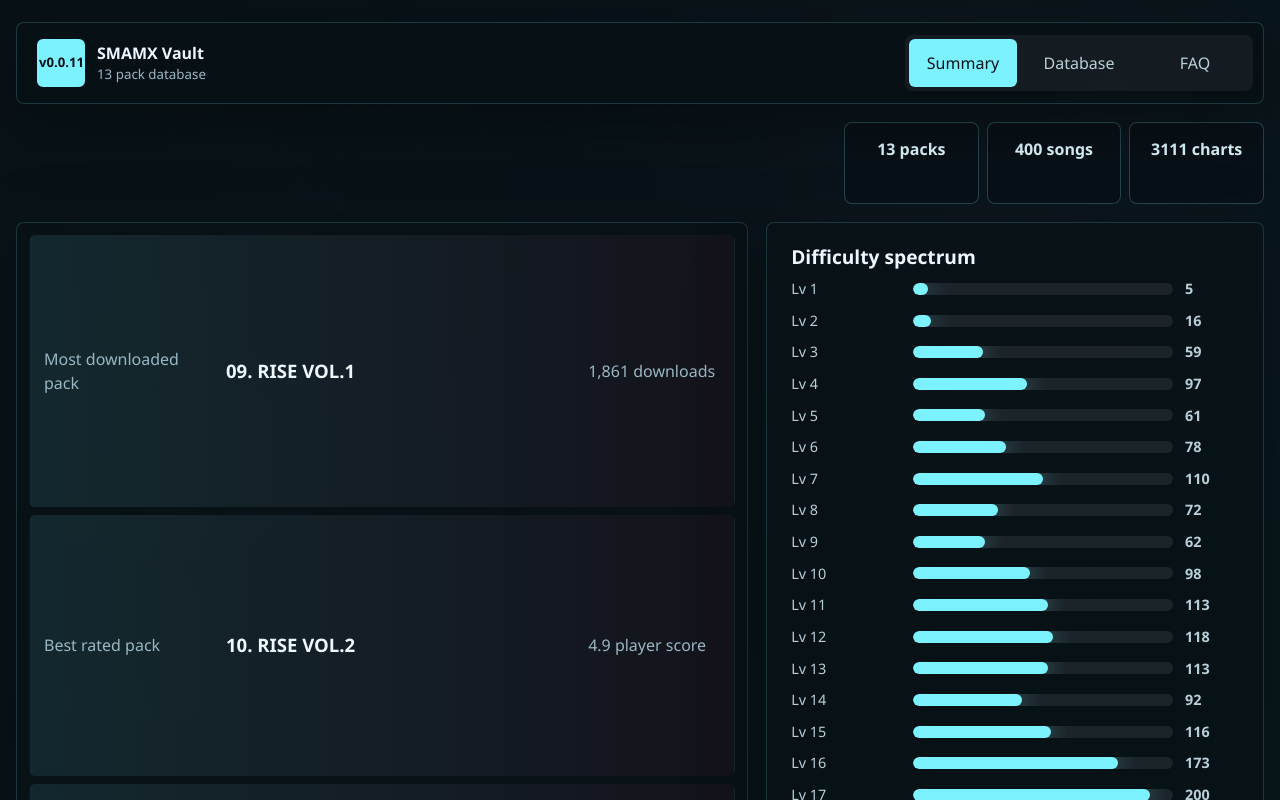
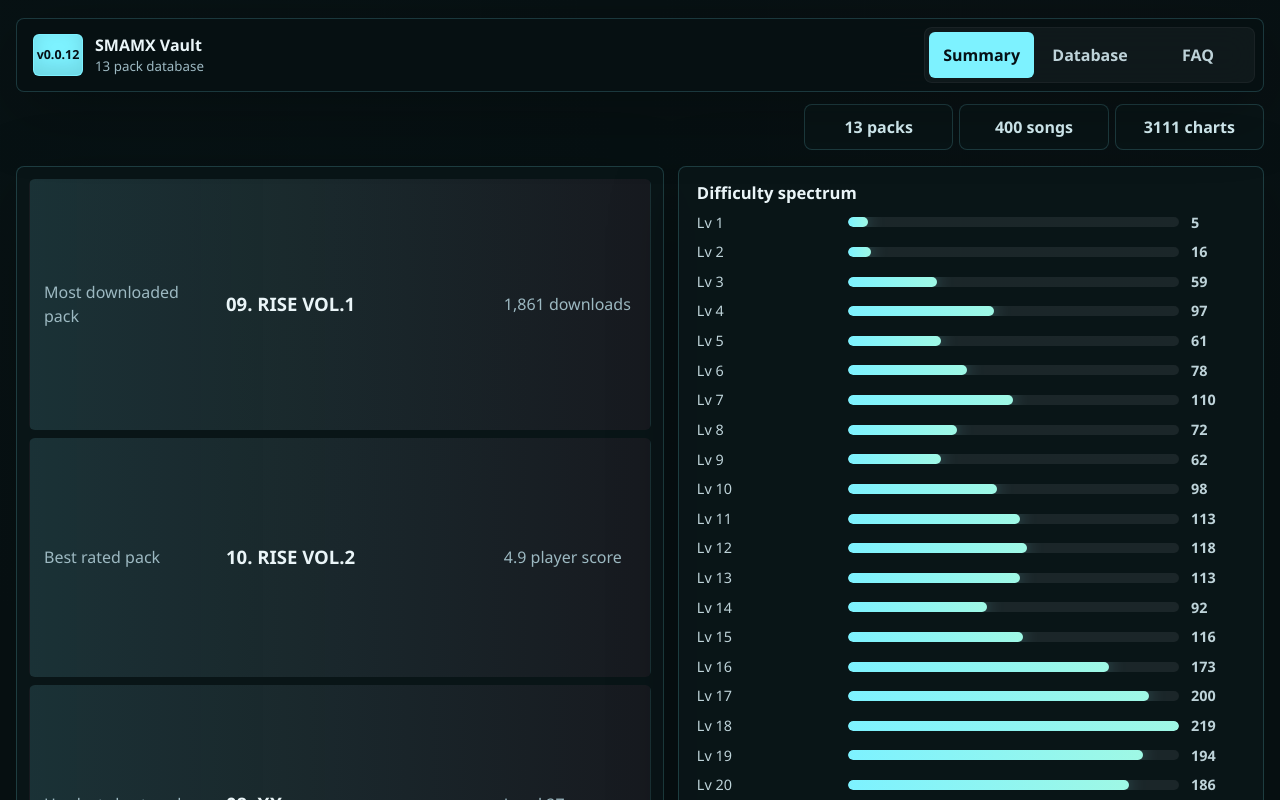
Before and after one commit to r3dthr33/sma-ziphub, a React (Vite) app: page / in a window 1280 px wide. Shown: the top 800 px of the page. Built offline with nearby package versions, Linux system fonts and the light colour scheme.

Commit message:
Polish catalog interface design

```diff
--- a/src/App.tsx
+++ b/src/App.tsx
@@ -62,7 +62,7 @@ function App() {
       <header className="topbar">
         <button className="brand-lockup" onClick={() => setActiveSection("summary")} type="button">
           <span className="brand-mark">
-            <strong>v0.0.11</strong>
+            <strong>v0.0.12</strong>
           </span>
           <span>
             <strong>SMAMX Vault</strong>
--- a/src/styles.css
+++ b/src/styles.css
@@ -1,6 +1,19 @@
 :root {
-  color: #eef7ff;
-  background: #081116;
+  color: #eaf5f8;
+  background: #071113;
+  --bg: #071113;
+  --panel: rgba(10, 22, 25, 0.82);
+  --panel-strong: rgba(13, 29, 33, 0.94);
+  --panel-soft: rgba(255, 255, 255, 0.045);
+  --line: rgba(125, 242, 255, 0.18);
+  --line-strong: rgba(125, 242, 255, 0.38);
+  --text: #eaf5f8;
+  --muted: #9db9c2;
+  --muted-strong: #bed3d9;
+  --accent: #7df2ff;
+  --accent-ink: #061015;
+  --hot: #ff367d;
+  --radius: 8px;
   font-family:
     "Segoe UI",
     system-ui,
@@ -21,11 +34,11 @@ body {
   min-width: 320px;
   min-height: 100dvh;
   background:
-    linear-gradient(120deg, rgba(8, 17, 22, 0.92), rgba(7, 24, 30, 0.94)),
-    repeating-linear-gradient(90deg, rgba(125, 242, 255, 0.08) 0 1px, transparent 1px 84px),
-    radial-gradient(circle at 80% 10%, rgba(255, 54, 125, 0.24), transparent 30%),
-    radial-gradient(circle at 12% 24%, rgba(21, 209, 163, 0.18), transparent 28%),
-    #081116;
+    linear-gradient(180deg, rgba(7, 17, 19, 0.94), rgba(7, 17, 19, 0.98)),
+    radial-gradient(circle at 82% 8%, rgba(255, 54, 125, 0.18), transparent 26%),
+    radial-gradient(circle at 12% 14%, rgba(125, 242, 255, 0.13), transparent 30%),
+    repeating-linear-gradient(90deg, rgba(125, 242, 255, 0.035) 0 1px, transparent 1px 96px),
+    var(--bg);
 }
 
 button,
@@ -39,9 +52,9 @@ button {
 }
 
 .app-shell {
-  width: min(1440px, calc(100% - 32px));
+  width: min(1480px, calc(100% - 32px));
   margin: 0 auto;
-  padding: 22px 0 48px;
+  padding: 18px 0 48px;
 }
 
 .topbar {
@@ -51,14 +64,14 @@ button {
   display: flex;
   align-items: center;
   justify-content: space-between;
-  gap: 18px;
-  min-height: 72px;
-  padding: 10px;
-  border: 1px solid rgba(125, 242, 255, 0.18);
-  border-radius: 8px;
-  background: rgba(8, 17, 22, 0.86);
-  backdrop-filter: blur(18px);
-  box-shadow: 0 20px 70px rgba(0, 0, 0, 0.32);
+  gap: 14px;
+  min-height: 66px;
+  padding: 8px;
+  border: 1px solid var(--line);
+  border-radius: var(--radius);
+  background: rgba(7, 17, 19, 0.88);
+  backdrop-filter: blur(18px) saturate(130%);
+  box-shadow: 0 18px 70px rgba(0, 0, 0, 0.28);
 }
 
 .brand-lockup,
@@ -74,7 +87,7 @@ button {
   align-items: center;
   gap: 12px;
   min-width: 220px;
-  padding: 6px 10px;
+  padding: 6px 8px;
   border-radius: 6px;
   background: transparent;
   text-align: left;
@@ -82,14 +95,15 @@ button {
 
 .brand-mark {
   display: grid;
-  width: 48px;
-  height: 48px;
+  width: 50px;
+  height: 42px;
   place-items: center;
-  border: 2px solid #7df2ff;
+  border: 1px solid rgba(125, 242, 255, 0.65);
   border-radius: 6px;
-  color: #081116;
-  background: #7df2ff;
+  color: var(--accent-ink);
+  background: var(--accent);
   letter-spacing: 0;
+  box-shadow: inset 0 -8px 18px rgba(6, 16, 21, 0.12);
 }
 
 .brand-mark strong,
@@ -99,29 +113,31 @@ button {
 }
 
 .brand-mark strong {
-  font-size: 0.82rem;
+  font-size: 0.78rem;
   font-weight: 950;
   line-height: 1;
 }
 
 .brand-lockup small {
-  color: #99b8c4;
+  color: var(--muted);
 }
 
 .nav-tabs {
   display: flex;
-  gap: 8px;
+  gap: 4px;
   padding: 4px;
-  border-radius: 8px;
-  background: rgba(255, 255, 255, 0.05);
+  border: 1px solid rgba(255, 255, 255, 0.045);
+  border-radius: var(--radius);
+  background: rgba(255, 255, 255, 0.04);
 }
 
 .nav-tabs button {
-  min-width: 108px;
-  padding: 12px 16px;
+  min-width: 104px;
+  padding: 11px 14px;
   border-radius: 6px;
   background: transparent;
-  color: #b9d0d9;
+  color: var(--muted-strong);
+  font-weight: 760;
   transition:
     background 180ms ease,
     color 180ms ease,
@@ -130,8 +146,8 @@ button {
 
 .nav-tabs button:hover,
 .nav-tabs button.active {
-  background: #7df2ff;
-  color: #061015;
+  background: var(--accent);
+  color: var(--accent-ink);
 }
 
 .nav-tabs button:active,
@@ -143,12 +159,12 @@ button {
 .hero-band {
   display: flex;
   justify-content: flex-end;
-  padding: 18px 0;
+  padding: 12px 0 16px;
 }
 
 .eyebrow {
   margin: 0 0 14px;
-  color: #7df2ff;
+  color: var(--accent);
   font-size: 0.86rem;
   font-weight: 850;
   text-transform: uppercase;
@@ -170,23 +186,23 @@ h1 {
 
 h2 {
   margin-bottom: 18px;
-  font-size: clamp(2rem, 3vw, 3.4rem);
+  font-size: clamp(1.4rem, 2.2vw, 2rem);
   line-height: 1;
 }
 
 .hero-console {
   display: grid;
-  grid-template-columns: repeat(3, minmax(86px, 1fr));
-  gap: 8px;
-  width: min(420px, 100%);
+  grid-template-columns: repeat(3, minmax(96px, 1fr));
+  gap: 6px;
+  width: min(460px, 100%);
 }
 
 .hero-console span {
-  min-height: 82px;
-  padding: 14px;
-  border: 1px solid rgba(125, 242, 255, 0.24);
-  border-radius: 8px;
-  background: rgba(8, 17, 22, 0.7);
+  min-height: 44px;
+  padding: 10px 12px;
+  border: 1px solid var(--line);
+  border-radius: var(--radius);
+  background: var(--panel);
   color: #dffaff;
   font-weight: 850;
   text-align: center;
@@ -198,8 +214,8 @@ h2 {
 
 .summary-grid {
   display: grid;
-  grid-template-columns: minmax(0, 1.25fr) minmax(320px, 0.85fr);
-  gap: 18px;
+  grid-template-columns: minmax(0, 1.05fr) minmax(360px, 0.95fr);
+  gap: 14px;
   align-items: stretch;
 }
 
@@ -210,10 +226,10 @@ h2 {
 .song-detail,
 .faq-intro,
 .faq-list {
-  border: 1px solid rgba(125, 242, 255, 0.16);
-  border-radius: 8px;
-  background: rgba(8, 17, 22, 0.66);
-  box-shadow: 0 20px 80px rgba(0, 0, 0, 0.24);
+  border: 1px solid var(--line);
+  border-radius: var(--radius);
+  background: var(--panel);
+  box-shadow: 0 18px 72px rgba(0, 0, 0, 0.24);
 }
 
 .metrics-ladder {
@@ -232,7 +248,9 @@ h2 {
   padding: 12px 14px;
   border: 1px solid transparent;
   border-radius: 6px;
-  background: linear-gradient(90deg, rgba(125, 242, 255, 0.1), rgba(255, 54, 125, 0.05));
+  background:
+    linear-gradient(90deg, rgba(125, 242, 255, 0.115), rgba(255, 54, 125, 0.035)),
+    rgba(255, 255, 255, 0.025);
   color: inherit;
   font: inherit;
   text-align: left;
@@ -244,8 +262,10 @@ h2 {
 
 .metric-row:hover,
 .metric-row:focus-visible {
-  border-color: rgba(125, 242, 255, 0.44);
-  background: linear-gradient(90deg, rgba(125, 242, 255, 0.18), rgba(255, 54, 125, 0.08));
+  border-color: var(--line-strong);
+  background:
+    linear-gradient(90deg, rgba(125, 242, 255, 0.18), rgba(255, 54, 125, 0.06)),
+    rgba(255, 255, 255, 0.035);
 }
 
 .metric-row:focus-visible {
@@ -255,13 +275,13 @@ h2 {
 
 .metric-row span,
 .metric-row em {
-  color: #99b8c4;
+  color: var(--muted);
   font-style: normal;
 }
 
 .metric-row strong {
   overflow: hidden;
-  color: #eef7ff;
+  color: var(--text);
   font-size: clamp(1rem, 1.45vw, 1.35rem);
   line-height: 1.08;
   text-overflow: ellipsis;
@@ -271,23 +291,25 @@ h2 {
 .chart-stack {
   display: flex;
   flex-direction: column;
-  gap: 20px;
-  padding: 24px;
+  gap: 18px;
+  padding: 18px;
 }
 
 .spectrum-block {
   display: grid;
-  gap: 12px;
+  gap: 10px;
 }
 
 .spectrum-block h2 {
   margin: 0;
-  font-size: 1.2rem;
+  color: var(--text);
+  font-size: 1.04rem;
+  letter-spacing: 0;
 }
 
 .level-bars {
   display: grid;
-  gap: 10px;
+  gap: 8px;
 }
 
 .level-row {
@@ -295,7 +317,7 @@ h2 {
   grid-template-columns: minmax(108px, 0.42fr) minmax(180px, 1fr) 54px;
   gap: 12px;
   align-items: center;
-  color: #b9d0d9;
+  color: var(--muted-strong);
   font-size: 0.9rem;
 }
 
@@ -310,27 +332,27 @@ h2 {
 }
 
 .level-row div {
-  height: 12px;
+  height: 10px;
   width: 100%;
   overflow: hidden;
   border-radius: 999px;
-  background: rgba(255, 255, 255, 0.08);
+  background: rgba(255, 255, 255, 0.075);
 }
 
 .level-row i {
   display: block;
   height: 100%;
   border-radius: inherit;
-  background: #7df2ff;
-  box-shadow: 0 0 24px rgba(125, 242, 255, 0.54);
+  background: linear-gradient(90deg, #7df2ff, #9ff8e5);
+  box-shadow: 0 0 18px rgba(125, 242, 255, 0.38);
 }
 
 .primary-action {
   width: 100%;
-  min-height: 54px;
+  min-height: 48px;
   margin-top: auto;
   border-radius: 6px;
-  background: #ff367d;
+  background: var(--hot);
   color: #fff6fa;
   font-weight: 850;
   transition:
@@ -345,7 +367,7 @@ h2 {
 .database-layout {
   display: grid;
   grid-template-columns: 250px minmax(320px, 1fr) minmax(320px, 420px);
-  gap: 18px;
+  gap: 14px;
   align-items: start;
 }
 
@@ -355,16 +377,16 @@ h2 {
 
 .filter-panel {
   position: sticky;
-  top: 104px;
+  top: 96px;
   display: grid;
-  gap: 18px;
-  padding: 18px;
+  gap: 14px;
+  padding: 14px;
 }
 
 label {
   display: grid;
   gap: 8px;
-  color: #99b8c4;
+  color: var(--muted);
   font-size: 0.92rem;
   font-weight: 750;
 }
@@ -372,33 +394,33 @@ label {
 input,
 select {
   width: 100%;
-  min-height: 48px;
-  border: 1px solid rgba(125, 242, 255, 0.22);
+  min-height: 44px;
+  border: 1px solid var(--line);
   border-radius: 6px;
   outline: none;
-  background: rgba(255, 255, 255, 0.06);
-  color: #eef7ff;
+  background: rgba(255, 255, 255, 0.045);
+  color: var(--text);
   padding: 0 12px;
 }
 
 input:focus,
 select:focus {
-  border-color: #7df2ff;
+  border-color: var(--accent);
   box-shadow: 0 0 0 3px rgba(125, 242, 255, 0.14);
 }
 
 select option {
-  color: #081116;
+  color: var(--accent-ink);
 }
 
 .song-wheel {
   display: grid;
-  gap: 10px;
+  gap: 8px;
   max-height: 720px;
   overflow: auto;
-  padding: 12px;
+  padding: 10px;
   scrollbar-width: none;
-  mask-image: linear-gradient(to bottom, transparent 0, #000 18px, #000 calc(100% - 18px), transparent 100%);
+  mask-image: linear-gradient(to bottom, transparent 0, #000 14px, #000 calc(100% - 14px), transparent 100%);
 }
 
 .song-wheel::-webkit-scrollbar,
@@ -414,13 +436,13 @@ select option {
 .song-strip {
   display: grid;
   grid-template-columns: 72px minmax(0, 1fr) auto;
-  gap: 14px;
+  gap: 12px;
   align-items: center;
-  min-height: 82px;
-  padding: 12px 14px;
+  min-height: 74px;
+  padding: 10px 12px;
   border: 1px solid rgba(125, 242, 255, 0.12);
   border-radius: 6px;
-  background: rgba(255, 255, 255, 0.05);
+  background: rgba(255, 255, 255, 0.04);
   text-align: left;
   transition:
     border-color 180ms ease,
@@ -430,9 +452,11 @@ select option {
 
 .song-strip:hover,
 .song-strip.selected {
-  border-color: #7df2ff;
-  background: linear-gradient(90deg, rgba(125, 242, 255, 0.18), rgba(255, 54, 125, 0.08));
-  transform: translateX(4px);
+  border-color: var(--accent);
+  background:
+    linear-gradient(90deg, rgba(125, 242, 255, 0.14), rgba(255, 54, 125, 0.04)),
+    rgba(255, 255, 255, 0.035);
+  transform: translateX(2px);
 }
 
 .song-strip strong,
@@ -442,13 +466,13 @@ select option {
 
 .song-strip strong {
   overflow-wrap: anywhere;
-  font-size: 1.06rem;
+  font-size: 1rem;
   line-height: 1.15;
 }
 
 .song-strip small,
 .song-strip em {
-  color: #99b8c4;
+  color: var(--muted);
   font-style: normal;
 }
 
@@ -466,17 +490,17 @@ select option {
 
 .level-chip {
   display: grid;
-  min-height: 48px;
+  min-height: 42px;
   place-items: center;
   border-radius: 6px;
-  background: #7df2ff;
-  color: #061015;
+  background: var(--accent);
+  color: var(--accent-ink);
   font-weight: 950;
 }
 
 .song-detail {
   position: sticky;
-  top: 104px;
+  top: 96px;
   overflow: hidden;
 }
 
@@ -487,17 +511,17 @@ select option {
 
 .back-button {
   justify-self: start;
-  min-height: 42px;
-  border: 1px solid rgba(125, 242, 255, 0.28);
+  min-height: 40px;
+  border: 1px solid var(--line);
   border-radius: 6px;
-  background: rgba(255, 255, 255, 0.06);
-  color: #eef7ff;
+  background: rgba(255, 255, 255, 0.045);
+  color: var(--text);
   padding: 0 14px;
   font-weight: 850;
 }
 
 .back-button:hover {
-  border-color: #7df2ff;
+  border-color: var(--accent);
   background: rgba(125, 242, 255, 0.14);
 }
 
@@ -505,19 +529,20 @@ select option {
   display: grid;
   grid-template-columns: minmax(0, 1fr) minmax(280px, 390px);
   overflow: hidden;
-  border-radius: 8px;
-  background: rgba(8, 17, 22, 0.76);
+  border: 1px solid var(--line);
+  border-radius: var(--radius);
+  background: var(--panel-strong);
 }
 
 .song-banner {
   display: flex;
-  min-height: 210px;
+  min-height: 172px;
   flex-direction: column;
   justify-content: end;
-  padding: 22px;
+  padding: 18px;
   background:
-    linear-gradient(145deg, rgba(255, 54, 125, 0.5), rgba(125, 242, 255, 0.18)),
-    repeating-linear-gradient(-45deg, rgba(255, 255, 255, 0.12) 0 1px, transparent 1px 18px);
+    linear-gradient(135deg, rgba(125, 242, 255, 0.2), rgba(255, 54, 125, 0.16)),
+    repeating-linear-gradient(-45deg, rgba(255, 255, 255, 0.07) 0 1px, transparent 1px 18px);
 }
 
 .song-banner span,
@@ -526,8 +551,8 @@ select option {
 }
 
 .song-banner strong {
-  font-size: clamp(2rem, 4vw, 3.6rem);
-  line-height: 0.95;
+  font-size: clamp(1.8rem, 3.2vw, 3rem);
+  line-height: 1;
 }
 
 .title-qr {
@@ -535,9 +560,9 @@ select option {
   grid-template-columns: 112px minmax(0, 1fr);
   gap: 14px;
   align-items: center;
-  padding: 18px;
-  border-left: 1px solid rgba(125, 242, 255, 0.16);
-  background: rgba(8, 17, 22, 0.9);
+  padding: 16px;
+  border-left: 1px solid var(--line);
+  background: rgba(7, 17, 19, 0.72);
 }
 
 .title-qr strong {
@@ -548,32 +573,38 @@ select option {
   display: grid;
   grid-template-columns: repeat(2, 1fr);
   gap: 1px;
-  background: rgba(125, 242, 255, 0.12);
+  border: 1px solid var(--line);
+  border-radius: var(--radius);
+  overflow: hidden;
+  background: var(--line);
 }
 
 .detail-grid span {
   display: grid;
   gap: 6px;
-  min-height: 86px;
-  padding: 14px;
-  background: rgba(8, 17, 22, 0.94);
-  color: #99b8c4;
+  min-height: 76px;
+  padding: 12px;
+  background: rgba(7, 17, 19, 0.94);
+  color: var(--muted);
 }
 
 .detail-grid strong {
-  color: #eef7ff;
+  color: var(--text);
   font-size: 1.2rem;
 }
 
 .pack-simfiles {
   display: grid;
-  gap: 14px;
-  padding: 16px;
+  gap: 12px;
+  padding: 14px;
+  border: 1px solid var(--line);
+  border-radius: var(--radius);
+  background: rgba(7, 17, 19, 0.48);
 }
 
 .pack-simfiles h2 {
   margin: 0;
-  font-size: 1.35rem;
+  font-size: 1.15rem;
 }
 
 .simfile-stack {
@@ -587,34 +618,34 @@ select option {
 
 .simfile-entry {
   display: grid;
-  border: 1px solid rgba(125, 242, 255, 0.22);
+  border: 1px solid var(--line);
   border-radius: 6px;
-  background: rgba(255, 255, 255, 0.055);
+  background: rgba(255, 255, 255, 0.04);
 }
 
 .simfile-entry[aria-expanded="true"] {
-  border-color: rgba(125, 242, 255, 0.5);
-  background: rgba(125, 242, 255, 0.09);
+  border-color: var(--line-strong);
+  background: rgba(125, 242, 255, 0.075);
 }
 
 .simfile-trigger {
   display: grid;
   grid-template-columns: minmax(0, 1fr) auto;
-  gap: 14px;
+  gap: 12px;
   align-items: center;
   width: 100%;
   min-height: 0;
-  padding: 16px;
+  padding: 12px;
   border: 0;
   background: transparent;
-  color: #eef7ff;
+  color: var(--text);
   cursor: pointer;
   font: inherit;
   text-align: left;
 }
 
 .simfile-trigger:hover {
-  background: rgba(125, 242, 255, 0.06);
+  background: rgba(125, 242, 255, 0.055);
 }
 
 .simfile-trigger:focus-visible {
@@ -642,55 +673,55 @@ select option {
 }
 
 .simfile-main h3 {
-  color: #eef7ff;
-  font-size: 1.12rem;
+  color: var(--text);
+  font-size: 1rem;
   line-height: 1.1;
 }
 
 .simfile-main p {
-  color: #99b8c4;
-  font-size: 0.86rem;
+  color: var(--muted);
+  font-size: 0.8rem;
   line-height: 1.15;
 }
 
 .simfile-meta {
   display: grid;
-  grid-template-columns: repeat(3, minmax(88px, auto));
-  gap: 8px;
+  grid-template-columns: repeat(3, minmax(78px, auto));
+  gap: 6px;
 }
 
 .simfile-meta > div {
   display: grid;
   gap: 2px;
-  min-height: 44px;
-  min-width: 88px;
+  min-height: 38px;
+  min-width: 78px;
   align-content: center;
   justify-items: center;
-  padding: 6px 10px;
+  padding: 5px 8px;
   border-radius: 6px;
-  background: rgba(255, 255, 255, 0.06);
+  background: rgba(255, 255, 255, 0.055);
   white-space: nowrap;
 }
 
 .simfile-meta small {
-  color: #99b8c4;
+  color: var(--muted);
   font-size: 0.68rem;
   line-height: 1;
 }
 
 .simfile-meta strong {
-  color: #dce9ee;
+  color: var(--muted-strong);
   font-size: 0.95rem;
   line-height: 1.05;
 }
 
 .simfile-meta .simfile-level {
-  background: #7df2ff;
+  background: var(--accent);
 }
 
 .simfile-meta .simfile-level small,
 .simfile-meta .simfile-level strong {
-  color: #061015;
+  color: var(--accent-ink);
 }
 
 .simfile-charts {
@@ -704,25 +735,25 @@ select option {
   grid-template-columns: 72px minmax(0, 1fr) 150px;
   gap: 10px;
   align-items: center;
-  min-height: 36px;
-  padding: 8px 10px;
+  min-height: 34px;
+  padding: 7px 10px;
   border-radius: 6px;
-  background: rgba(8, 17, 22, 0.7);
+  background: rgba(7, 17, 19, 0.68);
 }
 
 .simfile-chart strong {
-  color: #7df2ff;
+  color: var(--accent);
 }
 
 .simfile-chart span {
-  color: #eef7ff;
+  color: var(--text);
   overflow: hidden;
   text-overflow: ellipsis;
   white-space: nowrap;
 }
 
 .simfile-chart small {
-  color: #99b8c4;
+  color: var(--muted);
   overflow: hidden;
   text-overflow: ellipsis;
   white-space: nowrap;
@@ -731,14 +762,15 @@ select option {
 .group-strip {
   display: grid;
   gap: 12px;
-  padding: 16px;
-  border-top: 1px solid rgba(125, 242, 255, 0.12);
-  border-bottom: 1px solid rgba(125, 242, 255, 0.12);
+  padding: 14px;
+  border: 1px solid var(--line);
+  border-radius: var(--radius);
+  background: rgba(7, 17, 19, 0.48);
 }
 
 .group-strip h2 {
   margin: 0;
-  font-size: 1.35rem;
+  font-size: 1.15rem;
 }
 
 .group-strip > div {
@@ -750,11 +782,11 @@ select option {
 .group-pill {
   display: grid;
   gap: 2px;
-  min-width: 180px;
-  padding: 12px 14px;
-  border: 1px solid rgba(125, 242, 255, 0.16);
+  min-width: 170px;
+  padding: 10px 12px;
+  border: 1px solid var(--line);
   border-radius: 6px;
-  background: rgba(255, 255, 255, 0.055);
+  background: rgba(255, 255, 255, 0.04);
 }
 
 .group-pill strong,
@@ -763,7 +795,7 @@ select option {
 }
 
 .group-pill small {
-  color: #99b8c4;
+  color: var(--muted);
 }
 
 .qr-panel {
@@ -783,7 +815,7 @@ select option {
   height: 112px;
   padding: 8px;
   border-radius: 6px;
-  background: #eef7ff;
+  background: var(--text);
 }
 
 .qr-mock i {
@@ -792,13 +824,13 @@ select option {
 }
 
 .qr-mock i.on {
-  background: #081116;
+  background: var(--bg);
 }
 
 code {
   display: block;
   margin-top: 8px;
-  color: #7df2ff;
+  color: var(--accent);
   font-family: "Cascadia Code", Consolas, monospace;
   font-size: 0.76rem;
   overflow-wrap: anywhere;
@@ -809,29 +841,29 @@ code {
   min-height: 240px;
   place-items: center;
   padding: 24px;
-  color: #99b8c4;
+  color: var(--muted);
   text-align: center;
 }
 
 .empty-state strong {
-  color: #eef7ff;
+  color: var(--text);
   font-size: 1.4rem;
 }
 
 .faq-section {
   display: grid;
   grid-template-columns: 0.8fr 1.2fr;
-  gap: 18px;
+  gap: 14px;
 }
 
 .faq-intro,
 .faq-list {
-  padding: 24px;
+  padding: 18px;
 }
 
 .faq-intro p {
   max-width: 48ch;
-  color: #99b8c4;
+  color: var(--muted);
 }
 
 .faq-list {
@@ -841,20 +873,21 @@ code {
 
 details {
   border-radius: 6px;
-  background: rgba(255, 255, 255, 0.05);
+  border: 1px solid rgba(125, 242, 255, 0.1);
+  background: rgba(255, 255, 255, 0.04);
 }
 
 summary {
   cursor: pointer;
-  padding: 18px;
-  color: #eef7ff;
+  padding: 15px 16px;
+  color: var(--text);
   font-weight: 850;
 }
 
 details p {
   margin: 0;
-  padding: 0 18px 18px;
-  color: #b9d0d9;
+  padding: 0 16px 16px;
+  color: var(--muted-strong);
 }
 
 @keyframes section-in {
```
Also changed, not shown: 5 other files (tests, documents, lock files or other folders).
